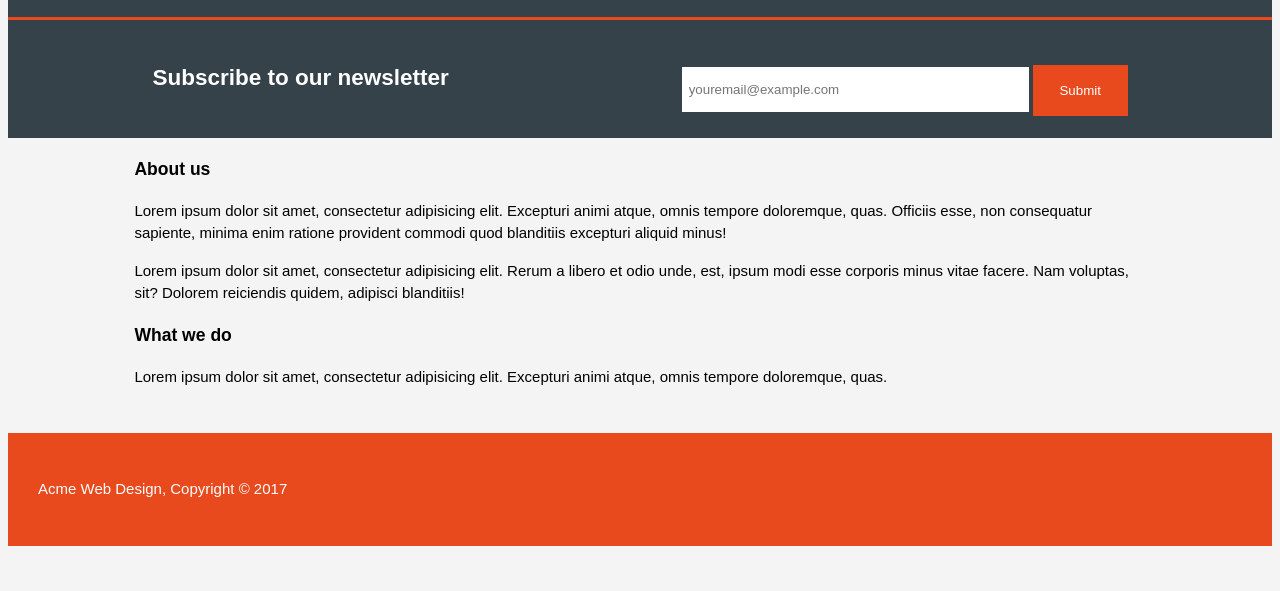
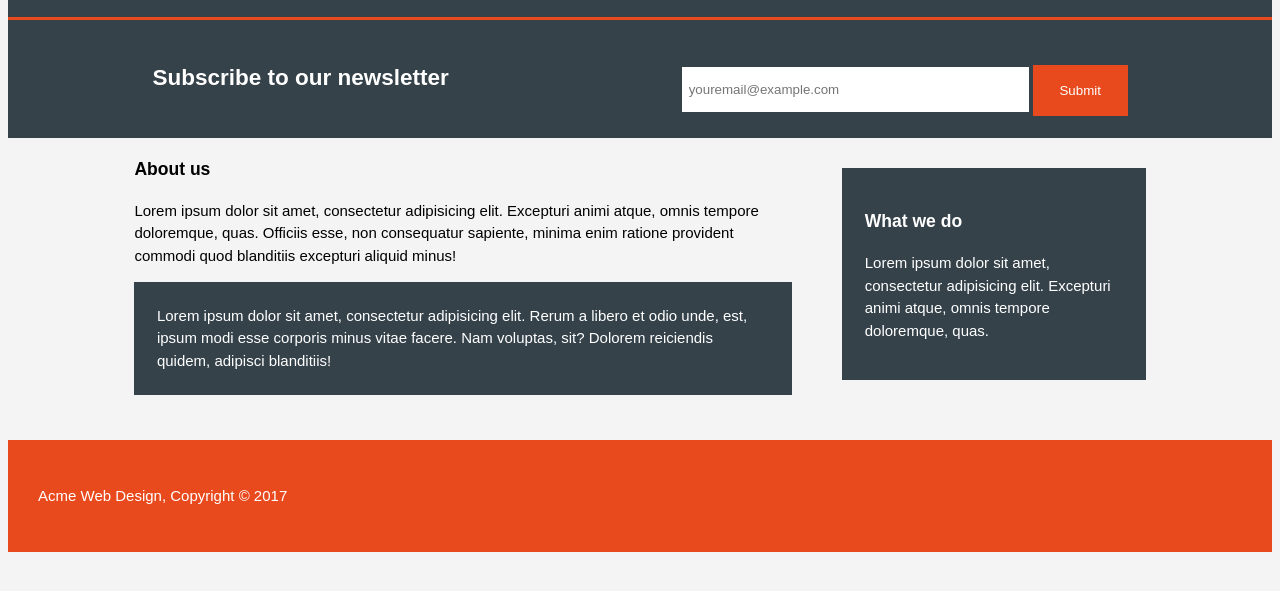
Before and after one commit to alberto-marin/acme, a plain HTML site: page about.html in a window 1280 px wide. Shown: the part 141-732 px from the top of the page. Drawn offline with Linux system fonts and the light colour scheme.

Commit message:
Add article and sidebar styles for about.html

```diff
--- a/about.html
+++ b/about.html
@@ -41,11 +41,13 @@
       <article class="column">
         <h1>About us</h1>
         <p>Lorem ipsum dolor sit amet, consectetur adipisicing elit. Excepturi animi atque, omnis tempore doloremque, quas. Officiis esse, non consequatur sapiente, minima enim ratione provident commodi quod blanditiis excepturi aliquid minus!</p>
-        <p>Lorem ipsum dolor sit amet, consectetur adipisicing elit. Rerum a libero et odio unde, est, ipsum modi esse corporis minus vitae facere. Nam voluptas, sit? Dolorem reiciendis quidem, adipisci blanditiis!</p>
+        <p class="dark">Lorem ipsum dolor sit amet, consectetur adipisicing elit. Rerum a libero et odio unde, est, ipsum modi esse corporis minus vitae facere. Nam voluptas, sit? Dolorem reiciendis quidem, adipisci blanditiis!</p>
       </article>
       <aside id="sidebar">
-        <h3>What we do</h3>
-        <p>Lorem ipsum dolor sit amet, consectetur adipisicing elit. Excepturi animi atque, omnis tempore doloremque, quas.</p>
+        <div class="dark">
+          <h3>What we do</h3>
+          <p>Lorem ipsum dolor sit amet, consectetur adipisicing elit. Excepturi animi atque, omnis tempore doloremque, quas.</p>
+        </div>
       </aside>
     </div>
   </section>
--- a/css/style.css
+++ b/css/style.css
@@ -1,3 +1,8 @@
+/*
+-------------------------------------------------
+                     GLOBAL
+-------------------------------------------------
+*/
 html {
   font-size: 10px;
   padding: 0;
@@ -27,6 +32,13 @@ body {
   padding-right: 2em;
   color: #fff;
   vertical-align: middle;
+}
+
+.dark {
+  padding: 1.5em;
+  background: #35424a;
+  color: #fff;
+  margin: 1em 0;
 }
 /*
 -------------------------------------------------
@@ -138,6 +150,25 @@ header a:hover {
 }
 /*
 -------------------------------------------------
+                     ARTICLE
+-------------------------------------------------
+*/
+article.column {
+  float: left;
+  width: 65%;
+}
+/*
+-------------------------------------------------
+                     SIDEBAR
+-------------------------------------------------
+*/
+aside#sidebar {
+  float: right;
+  width: 30%;
+  margin-top: 1em;
+}
+/*
+-------------------------------------------------
                      FOOTER
 -------------------------------------------------
 */
```
